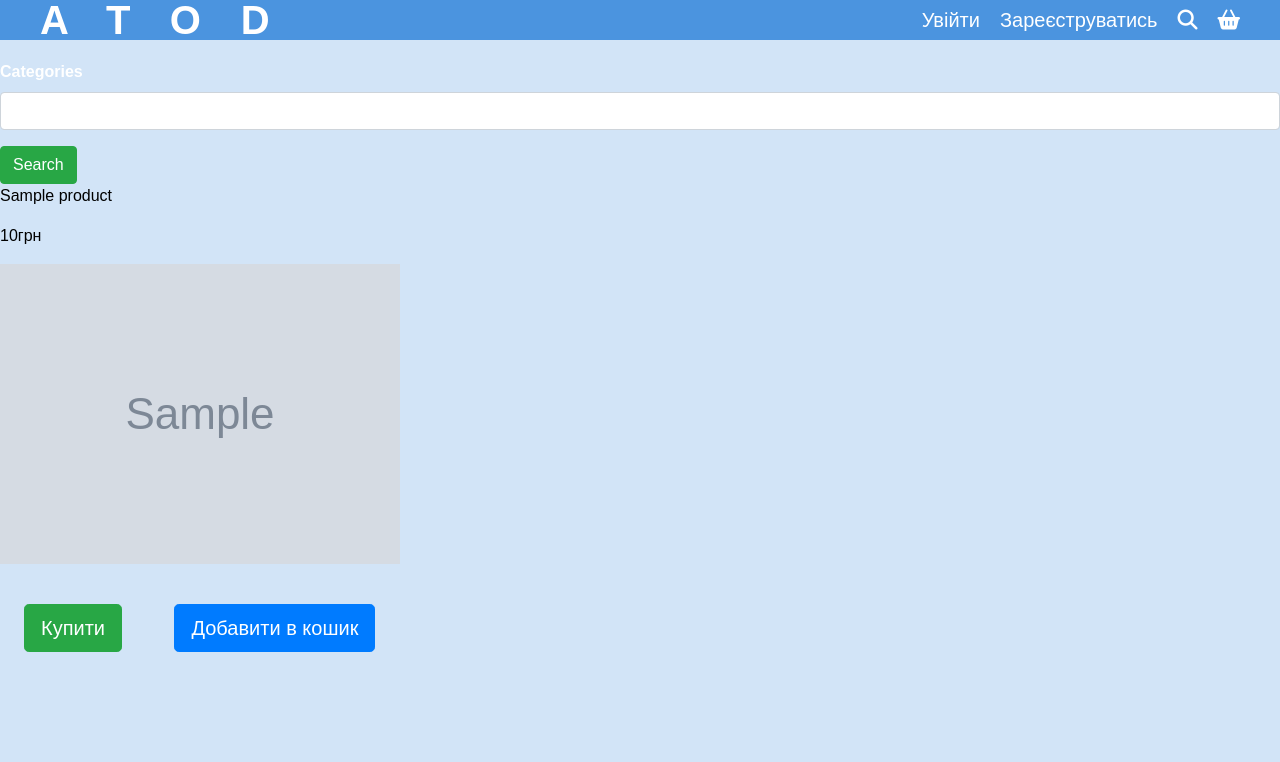
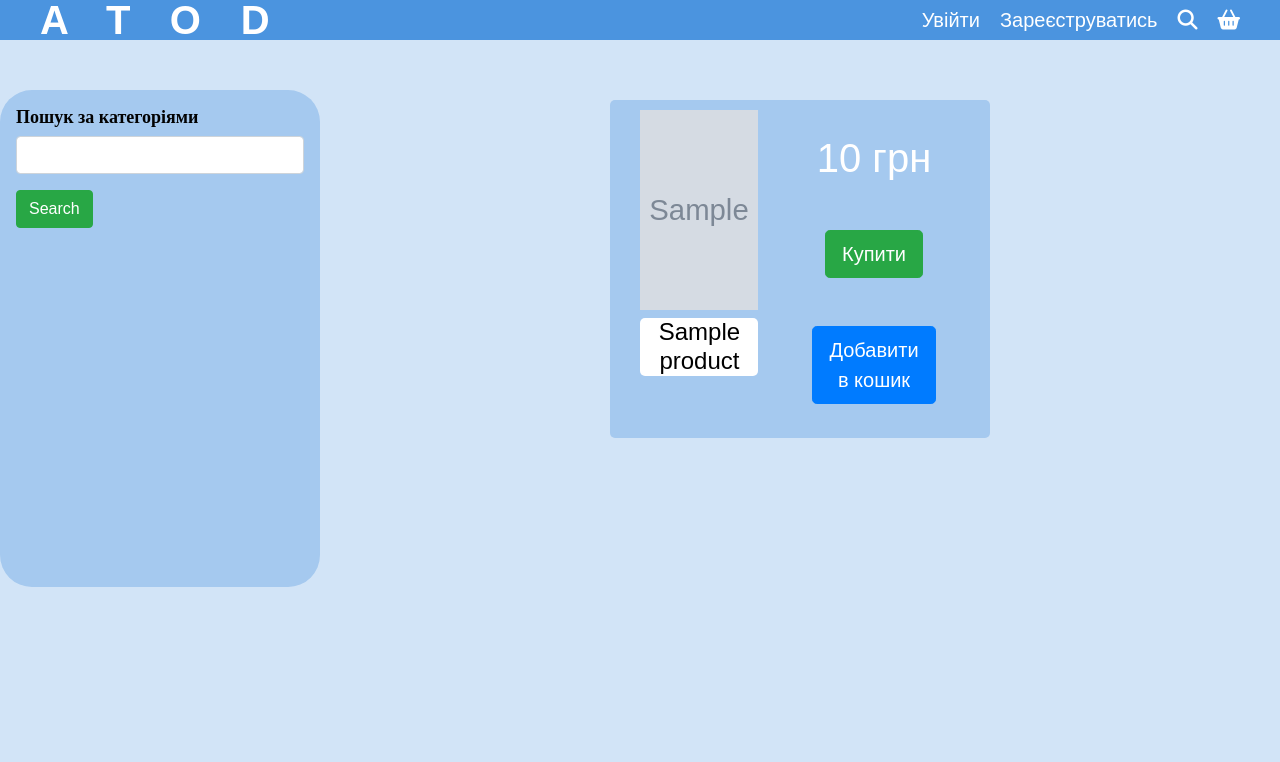
Before and after one commit to fhctyw/ATOD, a Yii app: template views/home/search.php in a window 1280 px wide. Shown: the top 762 px of the page. Run offline with PHP 8.4 and a stand-in for Yii, Linux system fonts and the light colour scheme; the template is opened without the code that fills it: most values are stand-ins (such as "Sample title", 1, 10 or a date in 2020); grey boxes marked "Sample" are stand-in pictures; form fields are guessed from the names that the template uses; data that the repository does not hold is empty; some libraries are stand-ins or nearby versions.

Commit message:
Upgrade Search

```diff
--- a/assets/AppAsset.php
+++ b/assets/AppAsset.php
@@ -22,8 +22,8 @@ class AppAsset extends AssetBundle
     public $css = [
         'css/header.css',
         'css/site.css',
-        'css/slider.css',
-        'css/login.register.css',
+        /*'css/slider.css',
+        'css/login.register.css',*/
         'css/product.css',
         'css/profile.css',
         'css/builds.css',
--- a/views/home/index.php
+++ b/views/home/index.php
@@ -4,6 +4,8 @@ use app\models\Products;
 use yii\helpers\Html;
 use yii\helpers\Url;
 use yii\widgets\LinkPager;
+
+$this->registerCssFile('css/slider.css', ['depends' => \yii\bootstrap4\BootstrapAsset::class]);
 
 ?>
 <style>
--- a/views/home/login.php
+++ b/views/home/login.php
@@ -6,6 +6,8 @@
 
 use yii\bootstrap4\ActiveForm;
 use yii\bootstrap4\Html;
+
+$this->registerCssFile('css/login.register.css', ['depends' => \yii\bootstrap4\BootstrapAsset::class]);
 
 $this->title = 'Увійти';
 ?>
--- a/views/home/register.php
+++ b/views/home/register.php
@@ -4,6 +4,8 @@
 
 use yii\widgets\ActiveForm;
 use yii\bootstrap4\Html;
+
+$this->registerCssFile('css/login.register.css', ['depends' => \yii\bootstrap4\BootstrapAsset::class]);
 
 ?>
 
--- a/views/home/search.php
+++ b/views/home/search.php
@@ -1,4 +1,5 @@
 <?php
+
 use yii\helpers\Html;
 use yii\helpers\Url;
 use yii\widgets\ActiveForm;
@@ -6,41 +7,83 @@
 use yii\widgets\LinkPager;
 use yii\widgets\Pagination;
 
-    $form = ActiveForm::begin();
+$this->registerCssFile('css/search.css', ['depends' => \yii\bootstrap4\BootstrapAsset::class]);
+
 
 ?>
 
 
-<?=
-$form->field($model, "categories")->checkboxList([
-    "videocards"=>"Відеокарти",
-    "processors"=>"Процессори",
-    "motherboards"=>"Материнська плата",
-    "memory"=>"Оперативна пам'ять",
-    "hdd"=>"Твердотілий накопичувач",
-    "ssd"=>"ССД",
-    "psu"=>"Блок живлення",
-    "cases"=>"Корпус",
-    "coolers"=> "Охолодження",
-    "tv_tuners"=>"Карта захоплення",
-    "keybords-mice"=>"Периферія",
-    "optical-drives"=>"Оптичні приводи",
-])
+<div class="row">
+    <div class="col-3 p-3">
+        <?
+        $form = ActiveForm::begin();
+        echo $form->field($model, "categories")->checkboxList([
+            "videocards" => "Відеокарти",
+            "processors" => "Процессори",
+            "motherboards" => "Материнська плата",
+            "memory" => "Оперативна пам'ять",
+            "hdd" => "Твердотілий накопичувач",
+            "ssd" => "ССД",
+            "psu" => "Блок живлення",
+            "cases" => "Корпус",
+            "coolers" => "Охолодження",
+            "tv_tuners" => "Карта захоплення",
+            "keybords-mice" => "Периферія",
+            "optical-drives" => "Оптичні приводи",
+        ])->label("Пошук за категоріями")
         ?>
 
 
         <?php
-echo Html::submitButton("Search",[
-    "class"=>"btn btn-success" ,
+        echo Html::submitButton("Search", [
+            "class" => "btn btn-success",
             ""
         ]);
         ActiveForm::end();
-foreach ($products as $product): ?>
-<?= "<p>". $product->product_name . "</p>";
-    echo "<p>". $product->price . "грн" ."</p>";
-    echo Html::img(Url::to($product->url_photo)) ."</p>";
         ?>
-<a class="btn btn-success btn-lg m-4" target="_blank" rel="noopener noreferrer" href=<?= $product->url_site ?>>Купити</a>
+    </div>
+    <div class="col-9">
+        <div class="container-fluid">
+            <div class="row item_wrap">
+                <?php foreach ($products as $product) : ?>
+                    <div class="col-md-5 item-main">
+                        <div class="container">
+                            <div class="row">
+                                <div class="col text-center">
+                                    <a href=<?= Url::to(['product/index', 'id' => $product->product_id]) ?>>
+                                        <img class="img-fluid" src=<?= $product->url_photo ?> style="width:200px;height:200px;">
+                                    </a>
+                                    <h4><a class="text item_content" href=<?= Url::to(['product/index', 'id' => $product->product_id]) ?>><?= $product->product_name ?></a></h4>
+                                </div>
+                                <div class="col d-flex align-items-center text-center">
+                                    <div class="col d-flex flex-column align-items-center">
+                                        <div class="row">
+                                            <h1 class="text m-4 item_title"><?= $product->price . " грн" ?></h1>
+
+                                        </div>
+                                        <div class="row">
+                                            <a class="btn btn-success btn-lg m-4" target="_blank" rel="noopener noreferrer" data-location="<?= $product->url_site ?>" href=<?= $product->url_site ?>>Купити</a>
+                                        </div>
+                                        <div class="row">
                                             <button class="btn btn-primary btn-lg add-to-busket m-4" type="button" href=<?= Url::to(['busket/add', 'id' => $product->product_id]) ?> data-id=<?= $product->product_id ?>>Добавити в кошик</button>
+                                        </div>
+
+                                    </div>
+                                </div>
+                            </div>
+                        </div>
+                    </div>
                 <?php endforeach; ?>
-<?= LinkPager::widget(['pagination'=>$pages]) ?>
+            </div>
+        </div>
+    </div>
+</div>
+
+<?= LinkPager::widget([
+        'pagination'=>$pages,
+        'options'=>[
+            'class'=>'pagination',
+        ],
+        'linkOptions' => ['class' => 'page-link'],
+        'linkContainerOptions' => ['class' => 'page-item'],
+        ]) ?>
--- /dev/null
+++ b/web/css/search.css
@@ -0,0 +1,73 @@
+.col-3{
+    margin-top: 50px;
+    width: 350px;
+    height: 497px;
+    background-color: #A5C9EF;
+    border-radius: 32px;
+}
+
+.col-9{
+    margin-top: 50px;
+    width: 1065px;
+    height: 673px;
+}
+
+label {
+    display: block;
+    color: #020202;
+    font-family: Domine;
+    font-size: 18px;
+    line-height: 22px;
+    width: 197px;
+    text-align: left;
+    font-weight: bold;
+}
+
+.item_wrap{
+    justify-content:center;
+    gap:20px;
+    padding:10px;
+}
+
+.item-main{
+    gap: 20px;
+    padding: 10px;
+    background: #A5C9EF;
+    border-radius: 5px;
+}
+
+.item_title, .item_content{
+    color: white;
+    border-radius: 5px;
+}
+
+.item_content{
+    color: black;
+    background: white;
+    margin-top: 8px;
+    display: block;
+}
+
+input{
+    width: 15px;
+    height: 15px;
+}
+
+/*pagination*/
+.pagination{
+    align-items: center;
+    margin-left: 750px;
+    margin-right: 750px;
+    margin-top: 3100px;
+  }
+  .page-link{
+    border-radius: 6px;
+    width: 48px;
+    height: 48px;
+    text-align: center;
+    font-family: Karla;
+    font-size: 31px;
+    background-color: rgba(165, 201, 239, 0);
+    border: 2px solid #A5C9EF;
+    margin: 3px;
+  }
```
Lines whose indentation alone changed are shown as unchanged.
